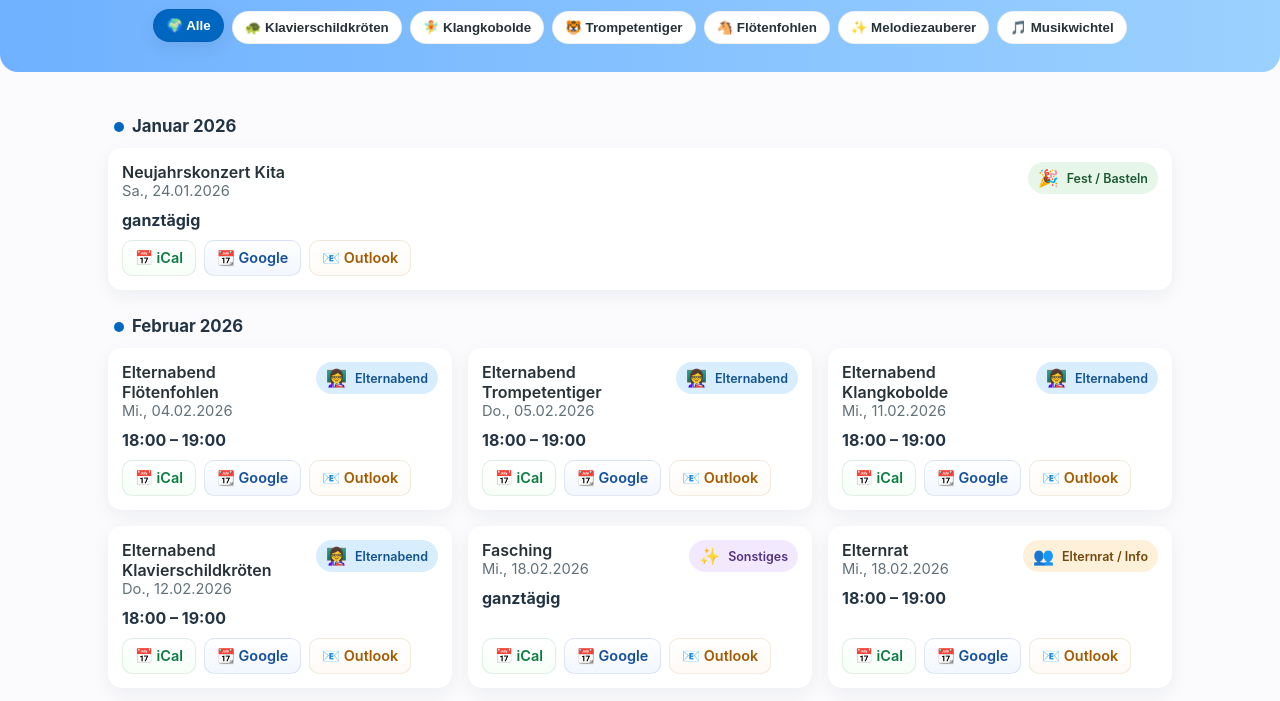
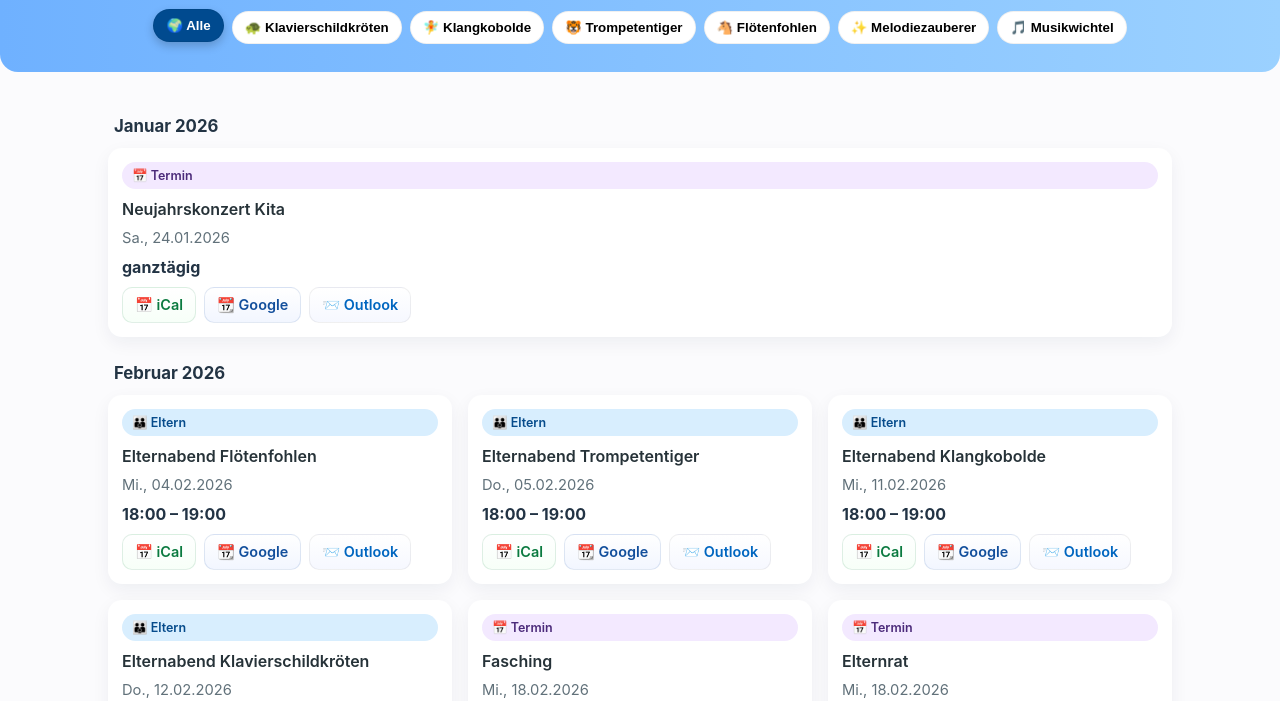
Before and after one commit to steffen0tt/Termine, a plain HTML site: page index.html in a window 1280 px wide. Shown: the part 62-763 px from the top of the page. Drawn offline with Linux system fonts and the light colour scheme.

Commit message:
Update index.html

```diff
--- a/index.html
+++ b/index.html
@@ -14,30 +14,30 @@
     --radius:14px;
     --padding:18px;
     --gap:16px;
-    --pastel-blue: #d8eefe;
-    --pastel-red: #ffd9d9;
-    --pastel-green: #e6f7ea;
-    --pastel-orange: #fff0da;
-    --pastel-purple: #f3e9ff;
+    --pastel-blue:#d8eefe;
+    --pastel-red:#ffd9d9;
+    --pastel-green:#e6f7ea;
+    --pastel-orange:#fff0da;
+    --pastel-purple:#f3e9ff;
   }
   *{box-sizing:border-box}
   body{
     margin:0;
-    font-family:Inter, system-ui, -apple-system, "Segoe UI", Roboto, "Helvetica Neue", Arial;
+    font-family:Inter,system-ui,-apple-system,"Segoe UI",Roboto,"Helvetica Neue",Arial;
     background:var(--bg);
     color:var(--text);
   }
   header{
-    background: linear-gradient(90deg,#6fb1ff,#9bd1ff);
+    background:linear-gradient(90deg,#6fb1ff,#9bd1ff);
     padding:28px 16px;
     text-align:center;
     border-bottom-left-radius:18px;
     border-bottom-right-radius:18px;
     color:white;
   }
-  header h1{ margin:0; font-size:1.6rem; }
-  header p{ margin:10px 0 0; opacity:0.95; font-size:0.95rem; }
-  nav{ display:flex; flex-wrap:wrap; gap:8px; justify-content:center; margin-top:14px; }
+  header h1{margin:0;font-size:1.6rem;}
+  header p{margin:10px 0 0;opacity:0.95;font-size:0.95rem;}
+  nav{display:flex;flex-wrap:wrap;gap:8px;justify-content:center;margin-top:14px;}
   .filter-btn{
     background:white;
     border-radius:999px;
@@ -45,45 +45,64 @@
     font-weight:700;
     border:1px solid rgba(0,0,0,0.06);
     cursor:pointer;
-    color:var(--text);
+    transition:all 0.2s ease;
   }
-  /* aktiv: dunkler Hintergrund + weißer Text */
   .filter-btn.active{
-    background:var(--accent);
-    color:#ffffff;
-    box-shadow:0 6px 18px rgba(0,0,0,0.08);
+    background:#004a8f;
+    color:white;
+    box-shadow:0 4px 10px rgba(0,0,0,0.2);
     transform:translateY(-2px);
   }
-  main{ max-width:1100px; margin:20px auto; padding:18px; }
-  .month { margin-bottom:26px; }
-  .month h2{ margin:6px 6px 12px; font-size:1.05rem; color:#233444; display:flex; align-items:center; gap:8px; }
-  .grid{ display:grid; grid-template-columns: repeat(auto-fit,minmax(260px,1fr)); gap:var(--gap); }
-  .card{ background:var(--card); border-radius:var(--radius); padding:14px; box-shadow:0 6px 18px rgba(20,40,60,0.06); display:flex; flex-direction:column; gap:10px; transition:transform .14s ease; min-height:120px; }
-  .card:hover{ transform:translateY(-6px); box-shadow:0 14px 30px rgba(20,40,60,0.08); }
-  .row { display:flex; justify-content:space-between; align-items:flex-start; gap:10px; }
-  .title{ font-weight:600; font-size:1rem; color:var(--text); }
-  .meta{ font-size:0.92rem; color:var(--muted); }
-  .time { font-weight:700; color:#223344; }
-  .pill{ padding:6px 10px; border-radius:999px; font-size:0.78rem; font-weight:600; display:inline-flex; gap:8px; align-items:center; }
-  .type-parents { background: var(--pastel-blue); color:#064b8b; }
-  .type-closed  { background: var(--pastel-red);  color:#8b1d1d; }
-  .type-party   { background: var(--pastel-green); color:#13522a; }
-  .type-info    { background: var(--pastel-orange); color:#6a3f00; }
-  .type-other   { background: var(--pastel-purple); color:#4b2a7a; }
-  .buttons{ margin-top:auto; display:flex; gap:8px; flex-wrap:wrap; }
-  .btn{ background:linear-gradient(180deg,#ffffff, #f6f8ff); border:1px solid rgba(0,0,0,0.06); padding:8px 12px; border-radius:10px; font-weight:600; font-size:0.9rem; color:var(--accent); text-decoration:none; display:inline-flex; gap:8px; align-items:center; }
-  .btn-ical{ background:linear-gradient(180deg,#fff,#f7fff8); color:#0a7a3f; border-color:rgba(10,122,63,0.12) }
-  .btn-google{ background:linear-gradient(180deg,#fff,#f2f6ff); color:#134f9c; border-color:rgba(19,79,156,0.12) }
-  .btn-outlook{ background:linear-gradient(180deg,#fff,#fffaf6); color:#a45a00; border-color:rgba(164,90,0,0.12) }
-  footer{ text-align:center; color:var(--muted); font-size:0.9rem; margin:28px auto 60px; }
-  @media (max-width:520px){ header h1{ font-size:1.2rem; } .card{ padding:12px; } main{ padding:12px; } }
+  main{max-width:1100px;margin:20px auto;padding:18px;}
+  .month{margin-bottom:26px;}
+  .month h2{margin:6px 6px 12px;font-size:1.05rem;color:#233444;display:flex;align-items:center;gap:8px;}
+  .grid{display:grid;grid-template-columns:repeat(auto-fit,minmax(260px,1fr));gap:var(--gap);}
+  .card{
+    background:var(--card);
+    border-radius:var(--radius);
+    padding:14px;
+    box-shadow:0 6px 18px rgba(20,40,60,0.06);
+    display:flex;
+    flex-direction:column;
+    gap:10px;
+    transition:transform .14s ease;
+    min-height:120px;
+  }
+  .card:hover{transform:translateY(-6px);box-shadow:0 14px 30px rgba(20,40,60,0.08);}
+  .row{display:flex;justify-content:space-between;align-items:flex-start;gap:10px;}
+  .title{font-weight:600;font-size:1rem;color:var(--text);}
+  .meta{font-size:0.92rem;color:var(--muted);}
+  .time{font-weight:700;color:#223344;}
+  .pill{padding:6px 10px;border-radius:999px;font-size:0.78rem;font-weight:600;display:inline-flex;gap:8px;align-items:center;}
+  .type-parents{background:var(--pastel-blue);color:#064b8b;}
+  .type-closed{background:var(--pastel-red);color:#8b1d1d;}
+  .type-party{background:var(--pastel-green);color:#13522a;}
+  .type-info{background:var(--pastel-orange);color:#6a3f00;}
+  .type-other{background:var(--pastel-purple);color:#4b2a7a;}
+  .buttons{margin-top:auto;display:flex;gap:8px;flex-wrap:wrap;}
+  .btn{
+    background:linear-gradient(180deg,#ffffff,#f6f8ff);
+    border:1px solid rgba(0,0,0,0.06);
+    padding:8px 12px;
+    border-radius:10px;
+    font-weight:600;
+    font-size:0.9rem;
+    color:var(--accent);
+    text-decoration:none;
+    display:inline-flex;
+    gap:8px;
+    align-items:center;
+  }
+  .btn-ical{background:linear-gradient(180deg,#fff,#f7fff8);color:#0a7a3f;border-color:rgba(10,122,63,0.12)}
+  .btn-google{background:linear-gradient(180deg,#fff,#f2f6ff);color:#134f9c;border-color:rgba(19,79,156,0.12)}
+  footer{text-align:center;color:var(--muted);font-size:0.9rem;margin:28px auto 60px;}
+  @media(max-width:520px){header h1{font-size:1.2rem}.card{padding:12px}main{padding:12px}}
 </style>
 </head>
 <body>
 <header>
   <h1>🧡 Finkenau Musikkindergarten - Termine 2026</h1>
-
-  <nav id="filters" aria-label="Gruppen Filter" style="margin-top:14px">
+  <nav id="filters" aria-label="Gruppen Filter">
     <button class="filter-btn active" data-group="all">🌍 Alle</button>
     <button class="filter-btn" data-group="Klavierschildkröten">🐢 Klavierschildkröten</button>
     <button class="filter-btn" data-group="Klangkobolde">🧚 Klangkobolde</button>
@@ -138,64 +157,37 @@ const events = [
   { title: "Kita geschlossen! Winterschließzeit", start: "2026-12-24", end: "2027-01-01" }
 ];
 
-/* groups to filter by */
-const groups = ["Klavierschildkröten","Klangkobolde","Trompetentiger","Flötenfohlen","Melodiezauberer","Musikwichtel"];
+/* Gruppenfilter */
+const groups=["Klavierschildkröten","Klangkobolde","Trompetentiger","Flötenfohlen","Melodiezauberer","Musikwichtel"];
 
-/* helpers */
-function toDate(s){ return s.includes("T") ? new Date(s) : new Date(s + "T00:00:00"); }
-function monthKey(dt){ return dt.toLocaleString("de-DE",{ month:"long", year:"numeric" }); }
-events.sort((a,b)=> toDate(a.start) - toDate(b.start));
-const months = {};
-events.forEach(ev=>{
-  const key = monthKey(toDate(ev.start));
-  months[key] = months[key] || [];
-  months[key].push(ev);
-});
+function toDate(s){return s.includes("T")?new Date(s):new Date(s+"T00:00:00");}
+function monthKey(dt){return dt.toLocaleString("de-DE",{month:"long",year:"numeric"});}
+events.sort((a,b)=>toDate(a.start)-toDate(b.start));
+const months={};events.forEach(ev=>{const k=monthKey(toDate(ev.start));months[k]=months[k]||[];months[k].push(ev);});
 
-/* determine which groups an event applies to */
-function eventGroups(ev){
-  const title = ev.title.toLowerCase();
-  const matched = groups.filter(g => title.includes(g.toLowerCase()));
-  return matched.length ? matched : ["all"];
+function eventGroups(ev){const title=ev.title.toLowerCase();const m=groups.filter(g=>title.includes(g.toLowerCase()));return m.length?m:["all"];}
+
+function displayDateRange(ev){
+  const s=toDate(ev.start),e=toDate(ev.end);
+  if(s.toDateString()===e.toDateString())return s.toLocaleDateString("de-DE",{weekday:"short",day:"2-digit",month:"2-digit",year:"numeric"});
+  return `${s.toLocaleDateString("de-DE",{day:"2-digit",month:"2-digit",year:"numeric"})} – ${e.toLocaleDateString("de-DE",{day:"2-digit",month:"2-digit",year:"numeric"})}`;
 }
+function displayTime(ev){if(ev.start.includes("T"))return`${toDate(ev.start).toLocaleTimeString("de-DE",{hour:"2-digit",minute:"2-digit"})} – ${toDate(ev.end).toLocaleTimeString("de-DE",{hour:"2-digit",minute:"2-digit"})}`;return"ganztägig";}
 
-/* display formatting */
-function displayDateRange(ev){
-  const s = toDate(ev.start), e = toDate(ev.end);
-  if(s.toDateString() === e.toDateString()){
-    return s.toLocaleDateString("de-DE",{ weekday:"short", day:"2-digit", month:"2-digit", year:"numeric" });
-  } else {
-    const from = s.toLocaleDateString("de-DE",{ day:"2-digit", month:"2-digit", year:"numeric" });
-    const to = e.toLocaleDateString("de-DE",{ day:"2-digit", month:"2-digit", year:"numeric" });
-    return `${from} – ${to}`;
-  }
-}
-function displayTime(ev){
-  if(ev.start.includes("T")){
-    return `${toDate(ev.start).toLocaleTimeString("de-DE",{hour:"2-digit",minute:"2-digit"})} – ${toDate(ev.end).toLocaleTimeString("de-DE",{hour:"2-digit",minute:"2-digit"})}`;
-  } else return "ganztägig";
-}
+function pad(n){return n.toString().padStart(2,"0");}
+function toICSDateTimeLocal(s){if(!s.includes("T"))return s.replace(/-/g,"");const d=new Date(s);return`${d.getFullYear()}${pad(d.getMonth()+1)}${pad(d.getDate())}T${pad(d.getHours())}${pad(d.getMinutes())}${pad(d.getSeconds())}`;}
+function utcNowICS(){return toICSDateTimeLocal(new Date().toISOString());}
 
-/* ICS helpers (Europe/Berlin) */
-function pad(n){ return n.toString().padStart(2,"0"); }
-function toICSDateTimeLocal(s){
-  if(!s.includes("T")) return s.replace(/-/g,"");
-  const d = new Date(s);
-  const y = d.getFullYear(), mo = pad(d.getMonth()+1), da = pad(d.getDate()), hh = pad(d.getHours()), mm = pad(d.getMinutes()), ss = pad(d.getSeconds());
-  return `${y}${mo}${da}T${hh}${mm}${ss}`;
-}
-function utcNowICS(){ return toICSDateTimeLocal(new Date().toISOString()); }
-
-/* create VEVENT with VALARM 2 days before */
 function createVEvent(ev){
-  const uid = `${Date.now()}-${Math.random().toString(36).slice(2,9)}@kitatermine.local`;
-  const dtstamp = utcNowICS();
+  const uid=`${Date.now()}-${Math.random().toString(36).slice(2,9)}@kitatermine.local`;
+  const dtstamp=utcNowICS();
+  const includeEndDayFully=ev.title.includes("Sommerschließzeit")||ev.title.includes("Winterschließzeit");
   if(!ev.start.includes("T")){
-    const startY = ev.start.replace(/-/g,"");
-    const endDate = new Date(ev.end + "T00:00:00"); endDate.setDate(endDate.getDate()+1);
-    const endY = endDate.toISOString().slice(0,10).replace(/-/g,"");
-    // VALARM uses TRIGGER:-P2D relative to DTSTART for all-day events
-    return [
+    const startY=ev.start.replace(/-/g,"");
+    const endDate=new Date(ev.end+"T00:00:00");
+    if(!includeEndDayFully)endDate.setDate(endDate.getDate()+1);
+    const endY=endDate.toISOString().slice(0,10).replace(/-/g,"");
+    return[
       "BEGIN:VEVENT",
       `UID:${uid}`,
       `DTSTAMP:${dtstamp}`,
@@ -209,10 +201,10 @@ function createVEvent(ev){
       "END:VALARM",
       "END:VEVENT"
     ].join("\r\n");
-  } else {
-    const dtStart = toICSDateTimeLocal(ev.start);
-    const dtEnd = toICSDateTimeLocal(ev.end);
-    return [
+  }else{
+    const dtStart=toICSDateTimeLocal(ev.start);
+    const dtEnd=toICSDateTimeLocal(ev.end);
+    return[
       "BEGIN:VEVENT",
       `UID:${uid}`,
       `DTSTAMP:${dtstamp}`,
@@ -229,161 +221,71 @@ function createVEvent(ev){
   }
 }
 
-/* build global ICS */
-function buildGlobalICS(){
-  const vevents = events.map(createVEvent).join("\r\n");
-  return [
-    "BEGIN:VCALENDAR",
-    "VERSION:2.0",
-    "PRODID:-//Kita-Termine//DE",
-    "CALSCALE:GREGORIAN",
-    "METHOD:PUBLISH",
-    vevents,
-    "END:VCALENDAR"
-  ].join("\r\n");
+function buildEventICSDataUrl(ev){
+  const c=["BEGIN:VCALENDAR","VERSION:2.0","PRODID:-//Kita-Termine//DE",createVEvent(ev),"END:VCALENDAR"].join("\r\n");
+  return"data:text/calendar;charset=utf-8,"+encodeURIComponent(c);
+}
+function buildGoogleUrl(ev){
+  if(!ev.start.includes("T")){
+    const s=ev.start.replace(/-/g,"");
+    const endDate=new Date(ev.end+"T00:00:00");endDate.setDate(endDate.getDate()+1);
+    const e=endDate.toISOString().slice(0,10).replace(/-/g,"");
+    return`https://www.google.com/calendar/render?action=TEMPLATE&text=${encodeURIComponent(ev.title)}&dates=${s}/${e}&ctz=Europe/Berlin`;
+  }
+  const s=toDate(ev.start).toISOString().replace(/[-:]/g,"").split(".")[0]+"Z";
+  const e=toDate(ev.end).toISOString().replace(/[-:]/g,"").split(".")[0]+"Z";
+  return`https://www.google.com/calendar/render?action=TEMPLATE&text=${encodeURIComponent(ev.title)}&dates=${s}/${e}&ctz=Europe/Berlin`;
+}
+function buildOutlookUrl(ev){
+  const c=["BEGIN:VCALENDAR","VERSION:2.0","PRODID:-//Kita-Termine//DE",createVEvent(ev),"END:VCALENDAR"].join("\r\n");
+  return"data:text/calendar;charset=utf-8,"+encodeURIComponent(c);
 }
 
-/* per-event ICS data URL */
-function buildEventICSDataUrl(ev){
-  const content = ["BEGIN:VCALENDAR","VERSION:2.0","PRODID:-//Kita-Termine//DE",createVEvent(ev),"END:VCALENDAR"].join("\r\n");
-  return "data:text/calendar;charset=utf-8," + encodeURIComponent(content);
+/* Rendering */
+const main=document.getElementById("main");
+for(const [monthName,list]of Object.entries(months)){
+  const sec=document.createElement("section");
+  sec.className="month";
+  const h2=document.createElement("h2");
+  h2.textContent=monthName;
+  sec.appendChild(h2);
+  const grid=document.createElement("div");
+  grid.className="grid";
+  list.forEach(ev=>{
+    const card=document.createElement("div");
+    card.className="card";
+    const g=eventGroups(ev);
+    card.dataset.groups=g.join(",");
+    const type=ev.title.includes("geschlossen")?"closed":ev.title.includes("Elternabend")?"parents":ev.title.includes("fest")?"party":ev.title.includes("Info")?"info":"other";
+    const pill=document.createElement("span");
+    pill.className=`pill type-${type}`;
+    pill.textContent=type==="closed"?"🚫 geschlossen":type==="parents"?"👪 Eltern":type==="party"?"🎉 Fest":type==="info"?"ℹ️ Info":"📅 Termin";
+    const title=document.createElement("div");title.className="title";title.textContent=ev.title;
+    const date=document.createElement("div");date.className="meta";date.textContent=displayDateRange(ev);
+    const time=document.createElement("div");time.className="time";time.textContent=displayTime(ev);
+    const buttons=document.createElement("div");buttons.className="buttons";
+    const aIcal=document.createElement("a");aIcal.className="btn btn-ical";aIcal.href=buildEventICSDataUrl(ev);aIcal.setAttribute("download",ev.title.replace(/[^\w\d\-_]+/g,"_")+".ics");aIcal.textContent="📅 iCal";
+    const aGoogle=document.createElement("a");aGoogle.className="btn btn-google";aGoogle.href=buildGoogleUrl(ev);aGoogle.target="_blank";aGoogle.textContent="📆 Google";
+    const aOutlook=document.createElement("a");aOutlook.className="btn";aOutlook.href=buildOutlookUrl(ev);aOutlook.setAttribute("download",ev.title.replace(/[^\w\d\-_]+/g,"_")+"_outlook.ics");aOutlook.innerHTML="📨 Outlook";
+    buttons.appendChild(aIcal);buttons.appendChild(aGoogle);buttons.appendChild(aOutlook);
+    card.appendChild(pill);card.appendChild(title);card.appendChild(date);card.appendChild(time);card.appendChild(buttons);
+    grid.appendChild(card);
+  });
+  sec.appendChild(grid);
+  main.appendChild(sec);
 }
 
-/* Google link - event creation (note: Google create-link can't reliably set reminders via URL;
-   recommend importing the provided .ics which contains a VALARM). See code comments and chat explanation.
-*/
-function buildGoogleUrl(ev){
-  if(!ev.start.includes("T")){
-    const startY = ev.start.replace(/-/g,"");
-    const endDate = new Date(ev.end + "T00:00:00"); endDate.setDate(endDate.getDate()+1);
-    const endY = endDate.toISOString().slice(0,10).replace(/-/g,"");
-    return `https://calendar.google.com/calendar/r/eventedit?text=${encodeURIComponent(ev.title)}&dates=${startY}/${endY}&ctz=Europe/Berlin&details=${encodeURIComponent("Hinweis: Für eine automatische Erinnerung 2 Tage vorher bitte die iCal(.ics)-Datei importieren oder in den Erinnerungen 2 Tage vorher hinzufügen.")}`;
-  } else {
-    // Google eventedit expects YYYYMMDDTHHMMSSZ or local - we'll provide local in basic format
-    const s = toICSDateTimeLocal(ev.start);
-    const e = toICSDateTimeLocal(ev.end);
-    return `https://calendar.google.com/calendar/r/eventedit?text=${encodeURIComponent(ev.title)}&dates=${s}/${e}&ctz=Europe/Berlin&details=${encodeURIComponent("Hinweis: Für eine automatische Erinnerung 2 Tage vorher bitte die iCal(.ics)-Datei importieren oder in den Erinnerungen 2 Tage vorher hinzufügen.")}`;
-  }
-}
-
-/* Outlook web compose link */
-function toISOForOutlook(s){
-  // returns ISO without milliseconds in form YYYY-MM-DDTHH:MM:SS
-  if(!s.includes("T")) return s; // all-day keep YYYY-MM-DD
-  const d = new Date(s);
-  const pad2 = n => n.toString().padStart(2,"0");
-  return `${d.getFullYear()}-${pad2(d.getMonth()+1)}-${pad2(d.getDate())}T${pad2(d.getHours())}:${pad2(d.getMinutes())}:${pad2(d.getSeconds())}`;
-}
-function buildOutlookUrl(ev){
-  // Outlook web deeplink: https://outlook.live.com/calendar/0/deeplink/compose?subject=...&body=...&startdt=...&enddt=...
-  if(!ev.start.includes("T")){
-    const start = ev.start;
-    const endDate = new Date(ev.end + "T00:00:00"); endDate.setDate(endDate.getDate()+1);
-    const end = endDate.toISOString().slice(0,10);
-    return `https://outlook.live.com/calendar/0/deeplink/compose?subject=${encodeURIComponent(ev.title)}&startdt=${encodeURIComponent(start)}&enddt=${encodeURIComponent(end)}&body=${encodeURIComponent("Erinnerung: Dieses Event enthält eine .ics mit einem Alarm 2 Tage vorher — beim Import wird die Erinnerung übernommen.")}`;
-  } else {
-    const start = toISOForOutlook(ev.start);
-    const end = toISOForOutlook(ev.end);
-    return `https://outlook.live.com/calendar/0/deeplink/compose?subject=${encodeURIComponent(ev.title)}&startdt=${encodeURIComponent(start)}&enddt=${encodeURIComponent(end)}&body=${encodeURIComponent("Erinnerung: Dieses Event enthält eine .ics mit einem Alarm 2 Tage vorher — beim Import wird die Erinnerung übernommen.")}`;
-  }
-}
-
-/* type metadata for pills and colors */
-const typeMeta = {
-  parents: { label:"Elternabend", cls:"type-parents", emoji:"👩‍🏫" },
-  closed:  { label:"Kita geschlossen", cls:"type-closed",  emoji:"🚫" },
-  party:   { label:"Fest / Basteln", cls:"type-party",   emoji:"🎉" },
-  info:    { label:"Elternrat / Info", cls:"type-info",  emoji:"👥" },
-  other:   { label:"Sonstiges", cls:"type-other", emoji:"✨" }
-};
-
-/* auto-detect type by title */
-function detectType(title){
-  const t = title.toLowerCase();
-  if(t.includes("elternabend")) return "parents";
-  if(t.includes("kita geschlossen")||t.includes("sommerschließzeit")||t.includes("konzepttag")||t.includes("winterschließzeit")||t.includes("regenerationstag")||t.includes("betriebsausflug")||t.includes("tag der")) return "closed";
-  if(t.includes("fest")||t.includes("konzert")||t.includes("basteln")||t.includes("adventssingen")||t.includes("licht")||t.includes("sommerfest")||t.includes("verabschiedung")) return "party";
-  if(t.includes("elternrat")||t.includes("info")) return "info";
-  return "other";
-}
-
-/* RENDER */
-const main = document.getElementById("main");
-
-Object.keys(months).forEach(monthName => {
-  const section = document.createElement("section");
-  section.className = "month";
-  const h = document.createElement("h2");
-  h.innerHTML = `<span class="dot" style="width:10px;height:10px;border-radius:50%;background:var(--accent);display:inline-block;transform:translateY(1px)"></span> ${monthName.charAt(0).toUpperCase()+monthName.slice(1)}`;
-  section.appendChild(h);
-  const grid = document.createElement("div"); grid.className="grid";
-  months[monthName].forEach(ev=>{
-    const evGroups = eventGroups(ev);
-    const card = document.createElement("article"); card.className="card"; card.dataset.groups = evGroups.join(",");
-    const metaRow = document.createElement("div"); metaRow.className="row";
-    const left = document.createElement("div"); left.style.flex="1";
-    const title = document.createElement("div"); title.className="title"; title.textContent = ev.title;
-    const date = document.createElement("div"); date.className="meta"; date.textContent = displayDateRange(ev);
-    left.appendChild(title); left.appendChild(date);
-    const right = document.createElement("div"); right.style.textAlign="right";
-    const typ = detectType(ev.title);
-    const tm = typeMeta[typ] || typeMeta.other;
-    const pill = document.createElement("div"); pill.className = "pill " + tm.cls; pill.innerHTML = `<span style="font-size:1.05rem">${tm.emoji}</span> <span style="opacity:0.95">${tm.label}</span>`;
-    right.appendChild(pill);
-    metaRow.appendChild(left); metaRow.appendChild(right);
-    const timeRow = document.createElement("div"); timeRow.className="row";
-    const timeDiv = document.createElement("div"); timeDiv.className="time"; timeDiv.textContent = displayTime(ev);
-    timeRow.appendChild(timeDiv);
-    const buttons = document.createElement("div"); buttons.className="buttons";
-
-    // iCal download (contains VALARM TRIGGER:-P2D)
-    const aIcal = document.createElement("a"); aIcal.className="btn btn-ical"; aIcal.href = buildEventICSDataUrl(ev); aIcal.setAttribute("download", ev.title.replace(/[^\w\d\-_]+/g,"_") + ".ics"); aIcal.innerHTML="📅 iCal";
-    // Google (opens event creation); note: Google URL can't reliably set reminders -> import .ics to keep VALARM
-    const aGoogle = document.createElement("a"); aGoogle.className="btn btn-google"; aGoogle.href = buildGoogleUrl(ev); aGoogle.target="_blank"; aGoogle.rel="noopener noreferrer"; aGoogle.innerHTML="📆 Google";
-    // Outlook web compose (and desktop will import .ics where VALARM is respected)
-    const aOutlook = document.createElement("a"); aOutlook.className="btn btn-outlook"; aOutlook.href = buildOutlookUrl(ev); aOutlook.target="_blank"; aOutlook.rel="noopener noreferrer"; aOutlook.innerHTML="📧 Outlook";
-
-    buttons.appendChild(aIcal);
-    buttons.appendChild(aGoogle);
-    buttons.appendChild(aOutlook);
-
-    card.appendChild(metaRow); card.appendChild(timeRow); card.appendChild(buttons);
-    grid.appendChild(card);
+/* Filterfunktion */
+const filterBtns=document.querySelectorAll(".filter-btn");
+filterBtns.forEach(btn=>btn.addEventListener("click",()=>{
+  filterBtns.forEach(b=>b.classList.remove("active"));
+  btn.classList.add("active");
+  const g=btn.dataset.group;
+  document.querySelectorAll(".card").forEach(c=>{
+    if(g==="all"||c.dataset.groups.includes(g)){c.style.display="flex";}
+    else{c.style.display="none";}
   });
-  section.appendChild(grid);
-  main.appendChild(section);
-});
-
-/* filters */
-const filterButtons = document.querySelectorAll(".filter-btn");
-filterButtons.forEach(btn=>{
-  btn.addEventListener("click", ()=>{
-    filterButtons.forEach(b=>b.classList.remove("active"));
-    btn.classList.add("active");
-    const g = btn.dataset.group;
-    filterByGroup(g);
-  });
-});
-
-function filterByGroup(group){
-  const cards = document.querySelectorAll(".card");
-  cards.forEach(c=>{
-    const gs = c.dataset.groups.split(",");
-    if(group==="all" || gs.includes("all") || gs.map(x=>x.toLowerCase()).includes(group.toLowerCase())){
-      c.style.display = "";
-    } else c.style.display = "none";
-  });
-}
-
-/* global ICS download link (if you want to place one in the UI) */
-const globalICS = buildGlobalICS();
-const dataUrl = "data:text/calendar;charset=utf-8," + encodeURIComponent(globalICS);
-// Example: if you add an <a id="feed-download"> element, below lines will enable it.
-// const feedLink = document.getElementById("feed-download");
-// if(feedLink){ feedLink.href = dataUrl; feedLink.setAttribute("download","kita_termine_2025.ics"); }
-
-/* final note about Google reminders */
-console.info("Hinweis: iCal-Dateien enthalten VALARM (2 Tage vorher). Google-Kalender-Links öffnen die Erstellungsseite; um eine automatische Erinnerung 2 Tage vorher zu erhalten, bitte die iCal(.ics)-Datei importieren oder in Google die Erinnerung manuell auf 2 Tage setzen.");
+}));
 </script>
 </body>
 </html>
```
